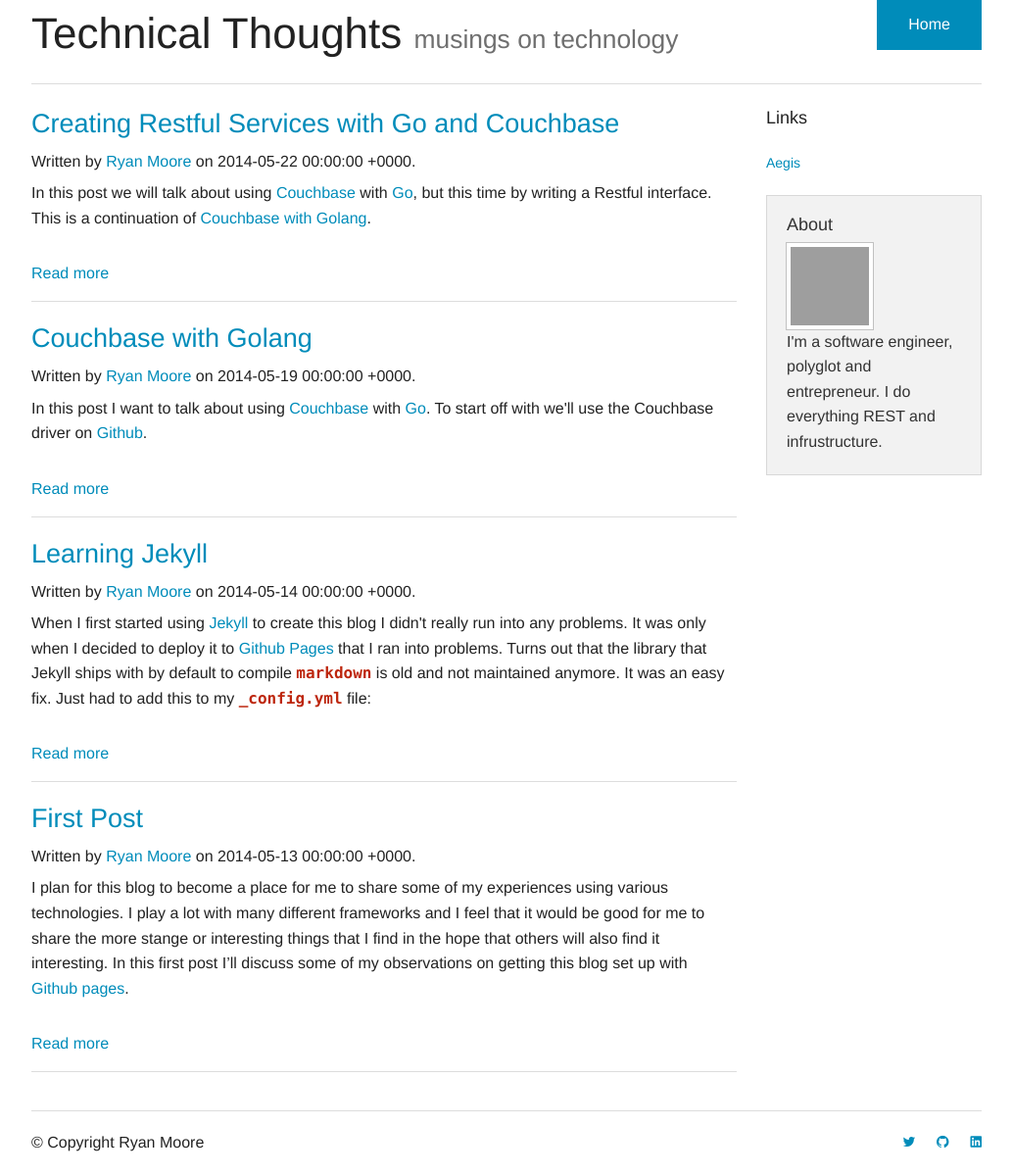
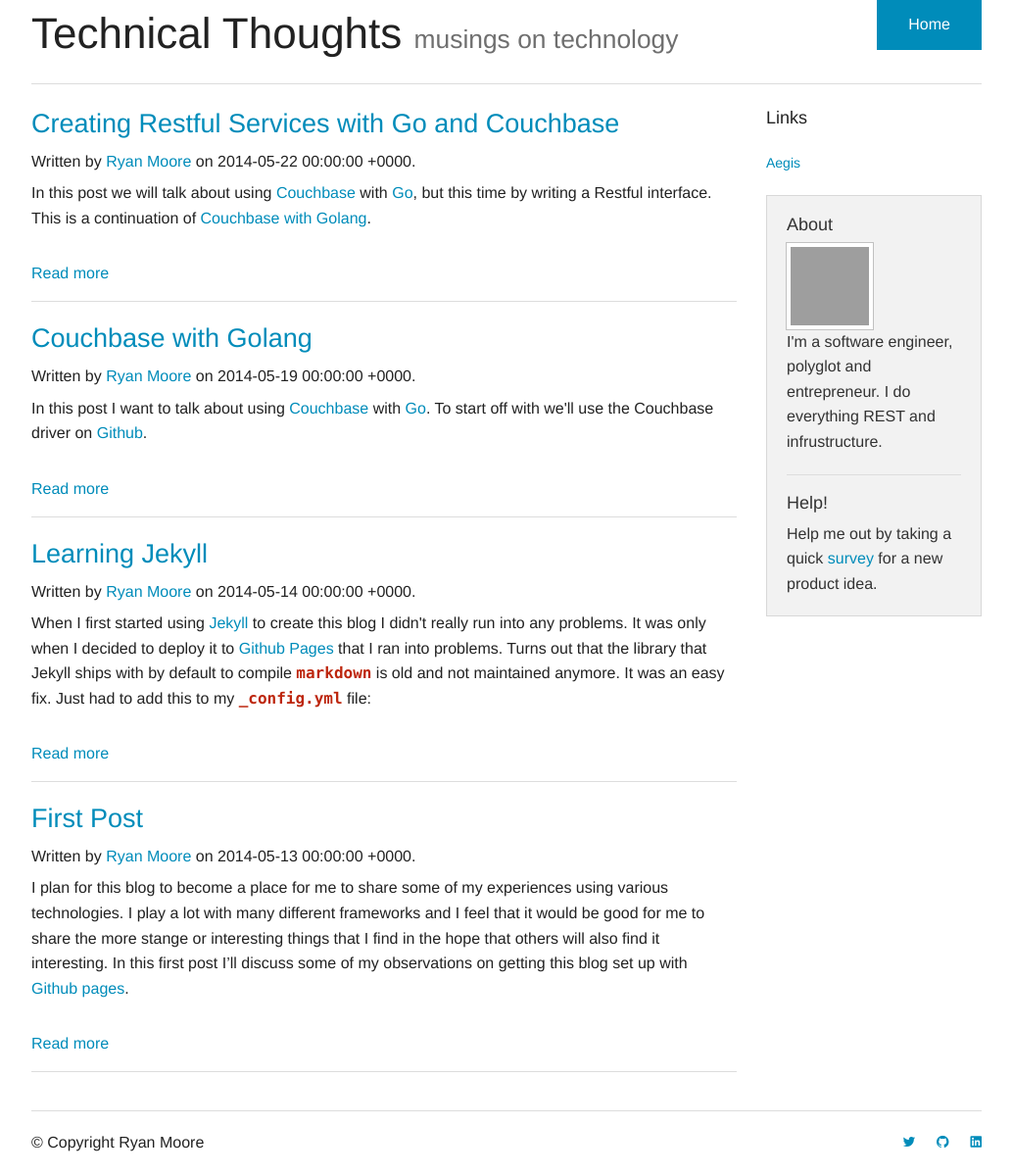
Before and after one commit to rpmoore/rpmoore.github.io, a Jekyll site: the page built from index.html, in a window 1280 px wide. Shown: the whole page at 98% size, without its empty margins (123-1156 px from the left). Built offline with Jekyll 4.4.1, drawn with Linux system fonts in a browser that asks for light colours; grey boxes are pictures that could not be loaded.

Commit message:
Adding in the survey monkey link.

```diff
--- a/_layouts/master.html
+++ b/_layouts/master.html
@@ -51,6 +51,9 @@
         <h5>About</h5>
         <img class="th [radius]" src="https://s.gravatar.com/avatar/47a3cd741fbe2a7eb98ea833bfdfb1e7?s=80" alt="Me" />
         <p>I'm a software engineer, polyglot and entrepreneur.  I do everything REST and infrustructure.</p>
+        <hr />
+        <h5>Help!</h5>
+        <p>Help me out by taking a quick <a href="https://www.surveymonkey.com/s/NMJT5RW">survey</a> for a new product idea.</p>
       </div>
 
     </aside>
```
